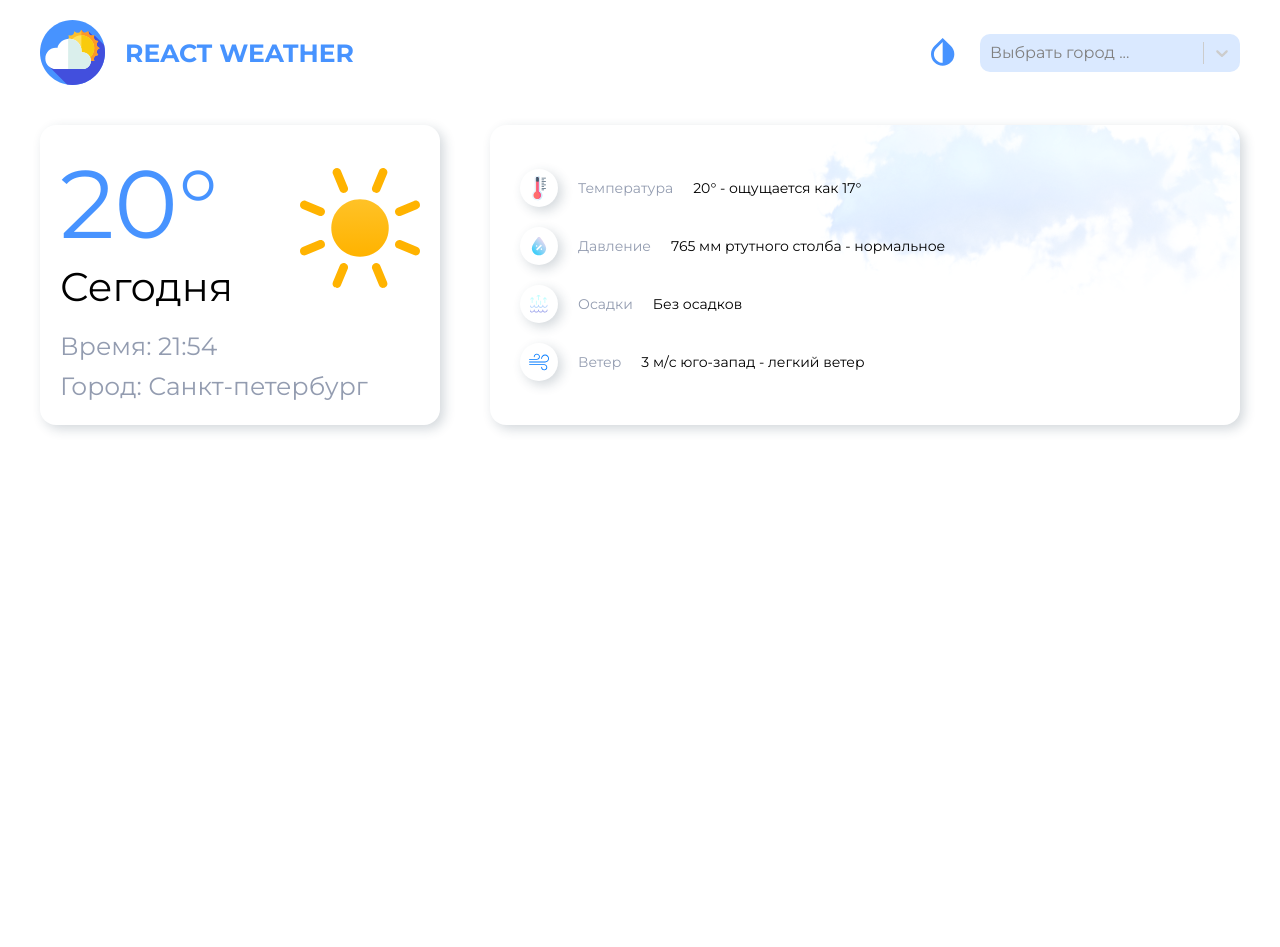
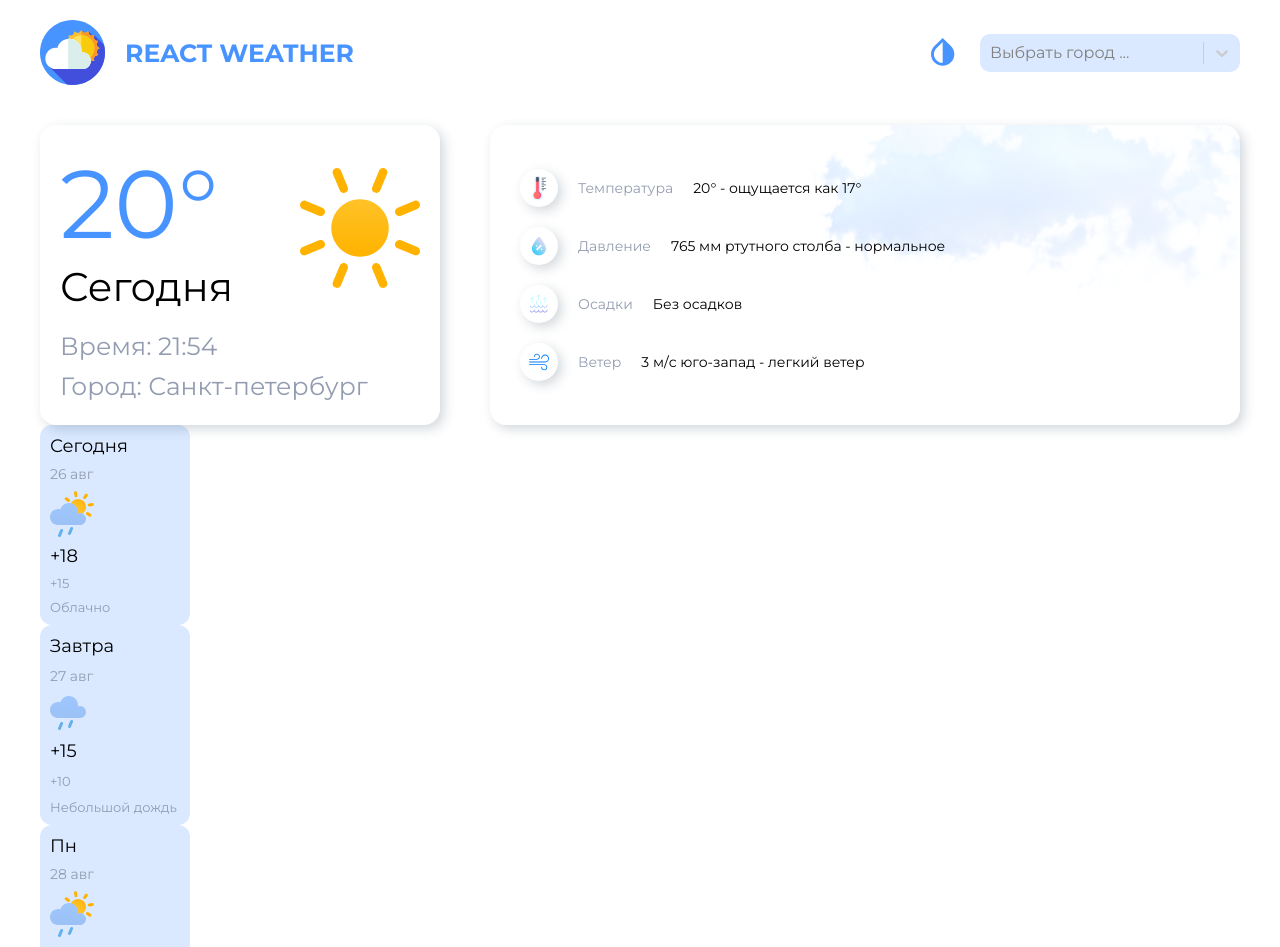
Before and after one commit to OlgaVorontsovaDev/react-weather, a React (Vite) app: page / in a window 1280 px wide. Shown: the top 947 px of the page. Before the commit the page ends 800 px from the top, so only its background shows below. Built offline with nearby package versions, Linux system fonts and the light colour scheme.

Commit message:
Card component has been added

```diff
--- /dev/null
+++ b/src/components/Card/Card.module.scss
@@ -0,0 +1,13 @@
+@use '../../styles/variables.scss' as v;
+
+.card {
+	width: 150px;
+	height: 200px;
+	background-color: v.$card-background-color;
+	border-radius: 12px;
+	padding: 10px;
+	display: flex;
+	flex-direction: column;
+	justify-content: space-between;
+	align-items: start;
+}
--- /dev/null
+++ b/src/components/Card/Card.tsx
@@ -0,0 +1,31 @@
+import { FC, useMemo } from 'react';
+import { Paragraph } from '../Paragraph';
+import { CardTypeProps } from './Card.props';
+import styles from './Card.module.scss';
+import classNames from 'classnames';
+
+export const Card: FC<CardTypeProps> = ({
+  weekday,
+  date,
+  icon,
+  temperature_day,
+  temperature_night,
+  description,
+  className,
+  ...props
+}) => {
+  const cardClassname = useMemo(() => {
+    return classNames(styles.card, className);
+  }, [className]);
+
+  return (
+    <div {...props} className={cardClassname}>
+      <Paragraph color='primary' size={18} text={weekday} />
+      <Paragraph color='secondary' size={14} text={date} />
+      <img src={icon} alt={description} />
+      <Paragraph color='primary' size={18} text={temperature_day} />
+      <Paragraph color='secondary' size={13} text={temperature_night} />
+      <Paragraph color='secondary' size={13} text={description} />
+    </div>
+  );
+};
--- /dev/null
+++ b/src/components/Card/index.ts
@@ -0,0 +1 @@
+export * from './Card';
--- a/src/pages/Home/Home.tsx
+++ b/src/pages/Home/Home.tsx
@@ -1,10 +1,74 @@
 import { Today } from '../../components/Today';
 import Sunny from '../../assets/icons/sunny-weather.svg';
 import { TodayInfo } from '../../components/TodayInfo';
+import { CardType } from '../../components/Card/Card.props';
+import Rain from '../../assets/icons/rain.svg';
+import RainSun from '../../assets/icons/rain-sun.svg';
+import { Card } from '../../components/Card';
 import styles from './Home.module.scss';
+
+const WEEK_WEATHER_DATA: CardType[] = [
+  {
+    weekday: 'Сегодня',
+    date: '26 авг',
+    icon: RainSun,
+    temperature_day: '+18',
+    temperature_night: '+15',
+    description: 'Облачно',
+  },
+  {
+    weekday: 'Завтра',
+    date: '27 авг',
+    icon: Rain,
+    temperature_day: '+15',
+    temperature_night: '+10',
+    description: 'Небольшой дождь',
+  },
+  {
+    weekday: 'Пн',
+    date: '28 авг',
+    icon: RainSun,
+    temperature_day: '+18',
+    temperature_night: '+15',
+    description: 'Облачно',
+  },
+  {
+    weekday: 'Сегодня',
+    date: '29 авг',
+    icon: RainSun,
+    temperature_day: '+18',
+    temperature_night: '+15',
+    description: 'Облачно',
+  },
+  {
+    weekday: 'Завтра',
+    date: '30 авг',
+    icon: Rain,
+    temperature_day: '+15',
+    temperature_night: '+10',
+    description: 'Небольшой дождь',
+  },
+  {
+    weekday: 'Пн',
+    date: '31 авг',
+    icon: RainSun,
+    temperature_day: '+18',
+    temperature_night: '+15',
+    description: 'Облачно',
+  },
+  {
+    weekday: 'Завтра',
+    date: '32 авг',
+    icon: Rain,
+    temperature_day: '+15',
+    temperature_night: '+10',
+    description: 'Небольшой дождь',
+  },
+];
 
 export const Home = () => {
   return (
+    <>
       <div className={styles.home}>
         <Today
           temperature={20}
@@ -14,5 +78,21 @@ export const Home = () => {
         />
         <TodayInfo />
       </div>
+      <div>
+        {WEEK_WEATHER_DATA.map((element) => {
+          return (
+            <Card
+              key={element.date}
+              weekday={element.weekday}
+              date={element.date}
+              icon={element.icon}
+              temperature_day={element.temperature_day}
+              temperature_night={element.temperature_night}
+              description={element.description}
+            />
+          );
+        })}
+      </div>
+    </>
   );
 };
--- a/src/styles/variables.scss
+++ b/src/styles/variables.scss
@@ -3,3 +3,4 @@ $accent-color: #4793FF;
 $background-color: #fff;
 $text-primary-color: #000000;
 $text-secondary-color: #939CB0;
+$card-background-color: #DAE9FF;
```
Also changed, not shown: src/components/Card/Card.props.ts (added, +12 -0 lines), src/assets/icons/rain-sun.svg (added), src/assets/icons/rain.svg (added). Lines whose indentation alone changed are shown as unchanged.
